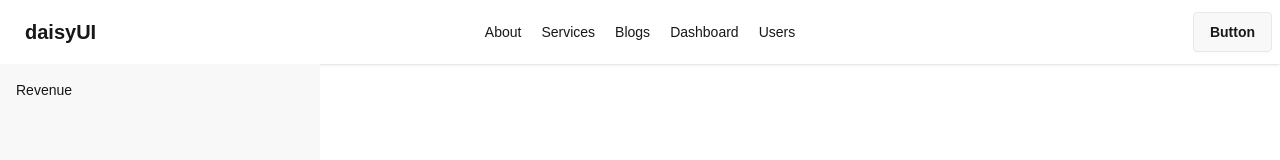
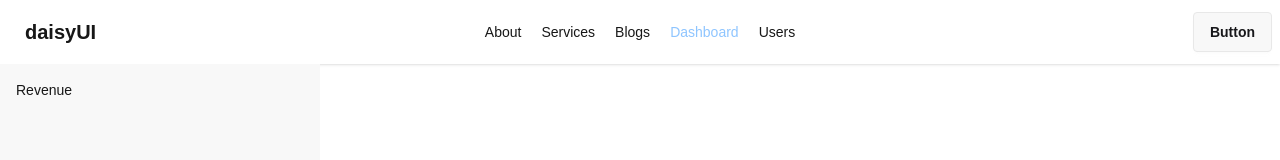
Before and after one commit to abdussattarsakil/first-next.js-project, a Next.js app: page /dashboard in a window 1280 px wide. Shown: the top 160 px of the page. Built offline with nearby package versions, Linux system fonts and the light colour scheme.

Commit message:
learn: active link

```diff
--- a/src/components/Navbar.jsx
+++ b/src/components/Navbar.jsx
@@ -1,14 +1,19 @@
+'use client'
 import Link from "next/link";
+import { usePathname } from "next/navigation";
 
 
 const Navbar = () => {
 
-    const list =<>
-   <Link href={"/about"}>About</Link>
-   <Link href={"/services"}>Services</Link>
-   <Link href={"/blogs"}>Blogs</Link>
-   <Link href={"/dashboard"}>Dashboard</Link>
-   <Link href={"/users"}>Users</Link>
+    const pathName = usePathname();
+    console.log(pathName);
+
+    const Linklist = <>
+        <Link href={"/about"} className={`${pathName === "/about" ? "text-blue-300" : ""}`}>About</Link>
+        <Link href={"/services"} className={`${pathName === "/services" ? "text-blue-300" : ""}`}>Services</Link>
+        <Link href={"/blogs"} className={`${pathName === "/blogs" ? "text-blue-300" : ""}`}>Blogs</Link>
+        <Link href={"/dashboard"} className={`${pathName === "/dashboard" ? "text-blue-300" : ""}`}>Dashboard</Link>
+        <Link href={"/users"} className={`${pathName === "/users" ? "text-blue-300" : ""}`}>Users</Link>
     </>
 
     return (
@@ -23,14 +28,14 @@ const Navbar = () => {
                         <ul
                             tabIndex="-1"
                             className="menu menu-sm dropdown-content bg-base-100 rounded-box z-1 mt-3 w-52 p-2 shadow">
-                            {list}
+                            {Linklist}
                         </ul>
                     </div>
                     <Link href={"/"} className="btn btn-ghost text-xl">daisyUI</Link>
                 </div>
                 <div className="navbar-center hidden lg:flex">
                     <ul className="menu menu-horizontal px-1 gap-5">
-                        {list}
+                        {Linklist}
                     </ul>
                 </div>
                 <div className="navbar-end">
```
